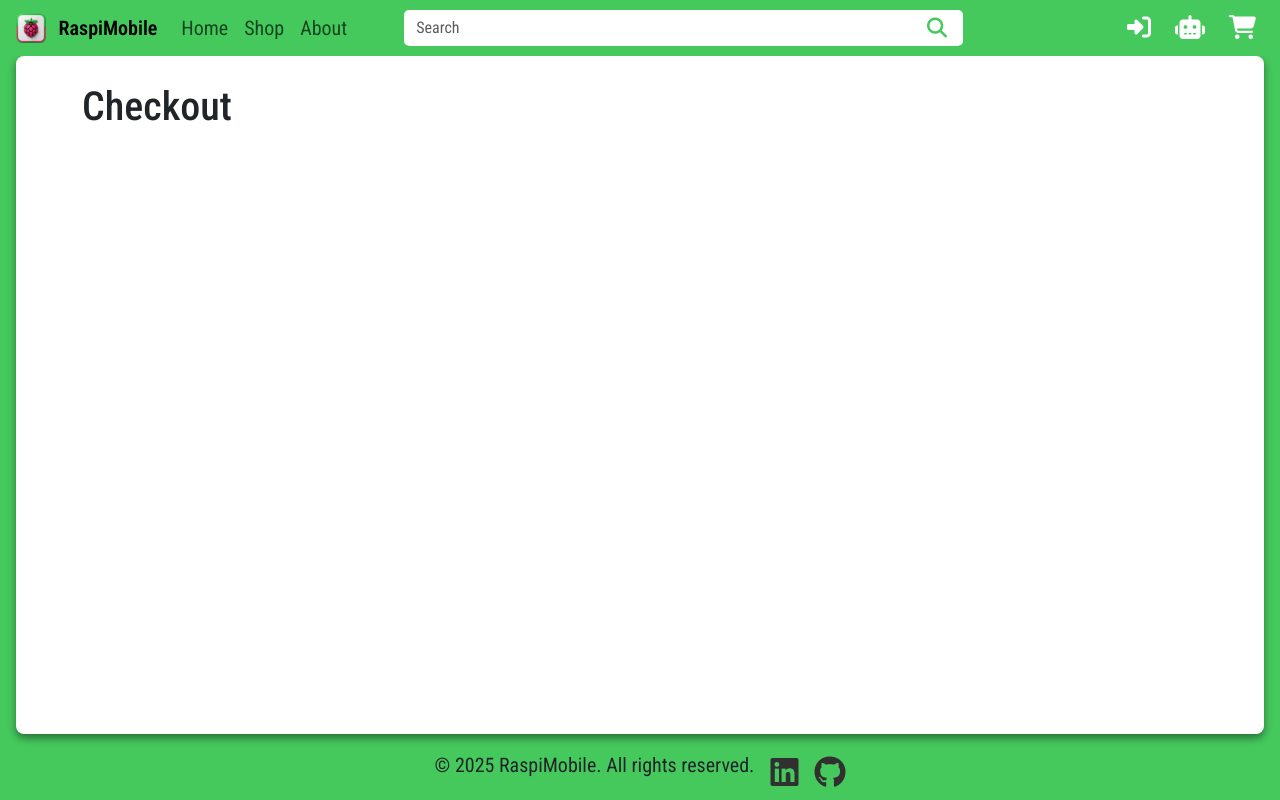
After one commit to tibssy/RaspiMobile, a Django app: template orders/templates/orders/checkout.html in a window 1280 px wide. The commit adds this page. Run offline with Django 5.2, Linux system fonts and the light colour scheme; the template is opened without the code that fills it, so the values that code supplies are empty; some libraries are stand-ins or nearby versions.

Commit message:
Update urls and add checkout template

```diff
--- a/cart/templates/cart/partials/cart_sidebar.html
+++ b/cart/templates/cart/partials/cart_sidebar.html
@@ -36,7 +36,7 @@
                 <span>Subtotal ({{ current_cart_item_count }} items):</span>
                 <span class="fw-bold">€{{ current_cart_total|floatformat:2 }}</span>
             </p>
-            <a href="{# url 'view_cart' #}" class="btn btn-primary w-100 bg-white">View Cart & Checkout</a>
+            <a href="{% url 'create_order' %}" class="btn btn-primary w-100">View Cart & Checkout</a>
         </div>
     {% else %}
         <p class="text-muted mt-3 text-center flex-grow-1 d-flex align-items-center justify-content-center">Your cart is empty.</p>
--- /dev/null
+++ b/orders/templates/orders/checkout.html
@@ -0,0 +1,14 @@
+{% extends 'base.html' %}
+{% load crispy_forms_tags %}
+{% load humanize %}
+{% load i18n %}
+{% load static %}
+
+{% block extra_title %}- {% trans "Checkout" %}{% endblock %}
+
+
+{% block content %}
+    <div class="container mt-4 mb-5">
+        <h1 class="mb-4">Checkout</h1>
+    </div>
+{% endblock %}
--- a/raspimobile/urls.py
+++ b/raspimobile/urls.py
@@ -24,4 +24,5 @@ urlpatterns = [
     path('', include('home.urls')),
     path('products/', include('products.urls')),
     path('cart/', include('cart.urls')),
+    path('orders/', include('orders.urls')),
 ]
```
Also changed, not shown: orders/urls.py (added, +7 -0 lines), orders/views.py (+7 -1 lines).
